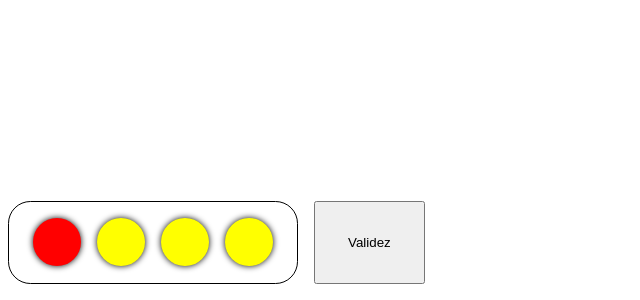
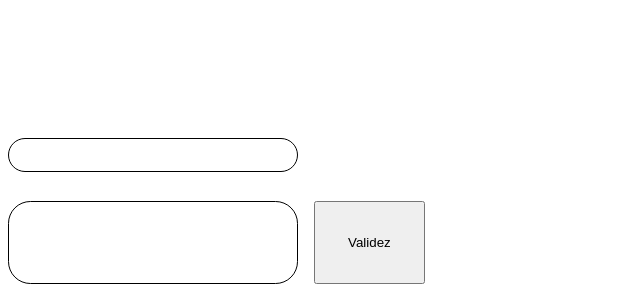
Before and after one commit to Thodler/mastermind, an Angular app: page / in a window 1280 px wide. Shown: the part 500-800 px from the top of the page, without its empty margins (0-640 px from the left). Built offline with nearby package versions, Linux system fonts and the light colour scheme.

Commit message:
[UPD] New Logique

```diff
--- a/src/app/color/color.component.ts
+++ b/src/app/_services/colors.service.ts
@@ -1,15 +1,18 @@
-import {Component, Input, OnInit} from '@angular/core';
+import {Injectable, Input} from '@angular/core';
 import {Color} from "../../_models/Color";
+import {CodeRow} from "../../_models/CodeRow";
 
-@Component({
-  selector: 'app-color',
-  templateUrl: './color.component.html',
-  styleUrls: ['./color.component.scss']
+@Injectable({
+  providedIn: 'root'
 })
-export class ColorComponent implements OnInit {
+export class ColorsService {
+  codeResearch!: Color[];
+  tentative!: CodeRow[][];
+
 
   @Input() item!: Color;
   indexColor!: number;
+
 
   colors = [
     'yellow',
@@ -21,11 +24,6 @@ export class ColorComponent implements OnInit {
   ];
 
   constructor() { }
-
-  ngOnInit(): void {
-    this.indexColor = this.randomIndex();
-    this.item.color = this.colors[this.indexColor];
-  }
 
   /**
    * Donne un nombre aléatoire entre 0 et la longueur du tableau "colors"
@@ -39,4 +37,15 @@ export class ColorComponent implements OnInit {
     this.item.color = this.colors[++this.indexColor];
     console.log(this.indexColor)
   }
+
+  /**
+   * Donne une couleur aléatoire à un item
+   */
+  randomColorRow(): void{
+    for (let i = 0; i < 4; i++) {
+      this.codeResearch.push(new Color());
+    }
+  }
+
+
 }
--- a/src/app/app.module.ts
+++ b/src/app/app.module.ts
@@ -2,13 +2,13 @@ import { NgModule } from '@angular/core';
 import { BrowserModule } from '@angular/platform-browser';
 
 import { AppComponent } from './app.component';
-import { ColorComponent } from './color/color.component';
+import { JetonComponent } from './jeton/jeton.component';
 import { RowComponent } from './row/row.component';
 
 @NgModule({
   declarations: [
     AppComponent,
-    ColorComponent,
+    JetonComponent,
     RowComponent
   ],
   imports: [
--- a/src/app/color/color.component.html
+++ /dev/null
@@ -1 +0,0 @@
-<span [ngStyle]="{'backgroundColor': item.color }" (click)="changeColor()" ></span>
--- /dev/null
+++ b/src/app/jeton/jeton.component.html
@@ -0,0 +1 @@
+<span [ngStyle]="{'backgroundColor': 'yellow' }"></span>
--- /dev/null
+++ b/src/app/jeton/jeton.component.ts
@@ -0,0 +1,16 @@
+import {Component, Input, OnInit} from '@angular/core';
+import {Color} from "../../_models/Color";
+
+@Component({
+  selector: 'app-jeton',
+  templateUrl: './jeton.component.html',
+  styleUrls: ['./jeton.component.scss']
+})
+export class JetonComponent implements OnInit {
+
+  constructor() { }
+
+  ngOnInit(): void {
+
+  }
+}
--- a/src/app/row/row.component.html
+++ b/src/app/row/row.component.html
@@ -1,6 +1,10 @@
+<div class="list">
+  <div class="row"  >
+  </div>
+</div>
+
 <div class="container">
   <div class="row">
-    <app-color *ngFor="let color of codeResearch.listColor" [item]="color"></app-color>
   </div>
-  <button type="button" (click)="onSubmitCode()">Validez</button>
+  <button type="button" >Validez</button>
 </div>
--- a/src/app/row/row.component.scss
+++ b/src/app/row/row.component.scss
@@ -4,6 +4,14 @@
 
   position: absolute;
   bottom: 1rem;
+}
+
+.list{
+  position: absolute;
+  bottom: 8rem;
+  display: flex;
+  flex-direction: column-reverse;
+  gap: 1rem;
 }
 
 .row{
--- a/src/app/row/row.component.ts
+++ b/src/app/row/row.component.ts
@@ -1,4 +1,4 @@
-import {Component, OnInit} from '@angular/core';
+import {Component, Input, OnInit} from '@angular/core';
 import {Color} from "../../_models/Color";
 import {CodeRow} from "../../_models/CodeRow";
 
@@ -8,26 +8,18 @@ import {CodeRow} from "../../_models/CodeRow";
   styleUrls: ['./row.component.scss']
 })
 export class RowComponent implements OnInit {
-  codeResearch!: CodeRow;
+  codeResearch!: Color[];
+  tentative!: CodeRow[][];
 
   constructor() { }
 
   ngOnInit(): void {
-    this.codeResearch = new CodeRow();
-    this.randomColorRow();
-  }
-
-  /**
-   * Donne une couleur aléatoire à un item
-   */
-  randomColorRow(): void{
-    for (let i = 0; i < 4; i++) {
-      this.codeResearch.listColor.push(new Color());
-    }
+    this.tentative = [];
+    this.codeResearch = [];
   }
 
   onSubmitCode() {
-    console.log(this.codeResearch);
+    console.log(this.tentative)
   }
 
 }
```
Also changed, not shown: src/app/jeton/jeton.component.scss (renamed from src/app/color/color.component.scss), 2 other files (tests, documents, lock files or other folders).
